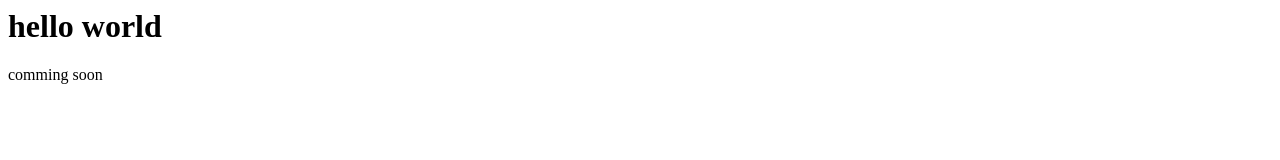
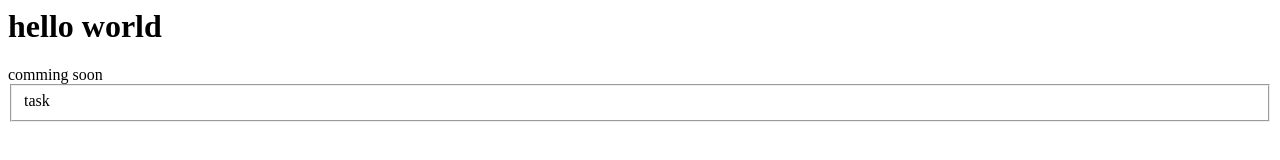
Before and after one commit to mariemrabhi/testrepo, a plain HTML site: page index.html in a window 1280 px wide. Drawn offline with Linux system fonts and the light colour scheme.

```diff
--- a/index.html
+++ b/index.html
@@ -1,2 +1,3 @@
 <h1>hello world</h1>
 <nav>comming soon</nav>
+<fieldset>task</fieldset>
```
